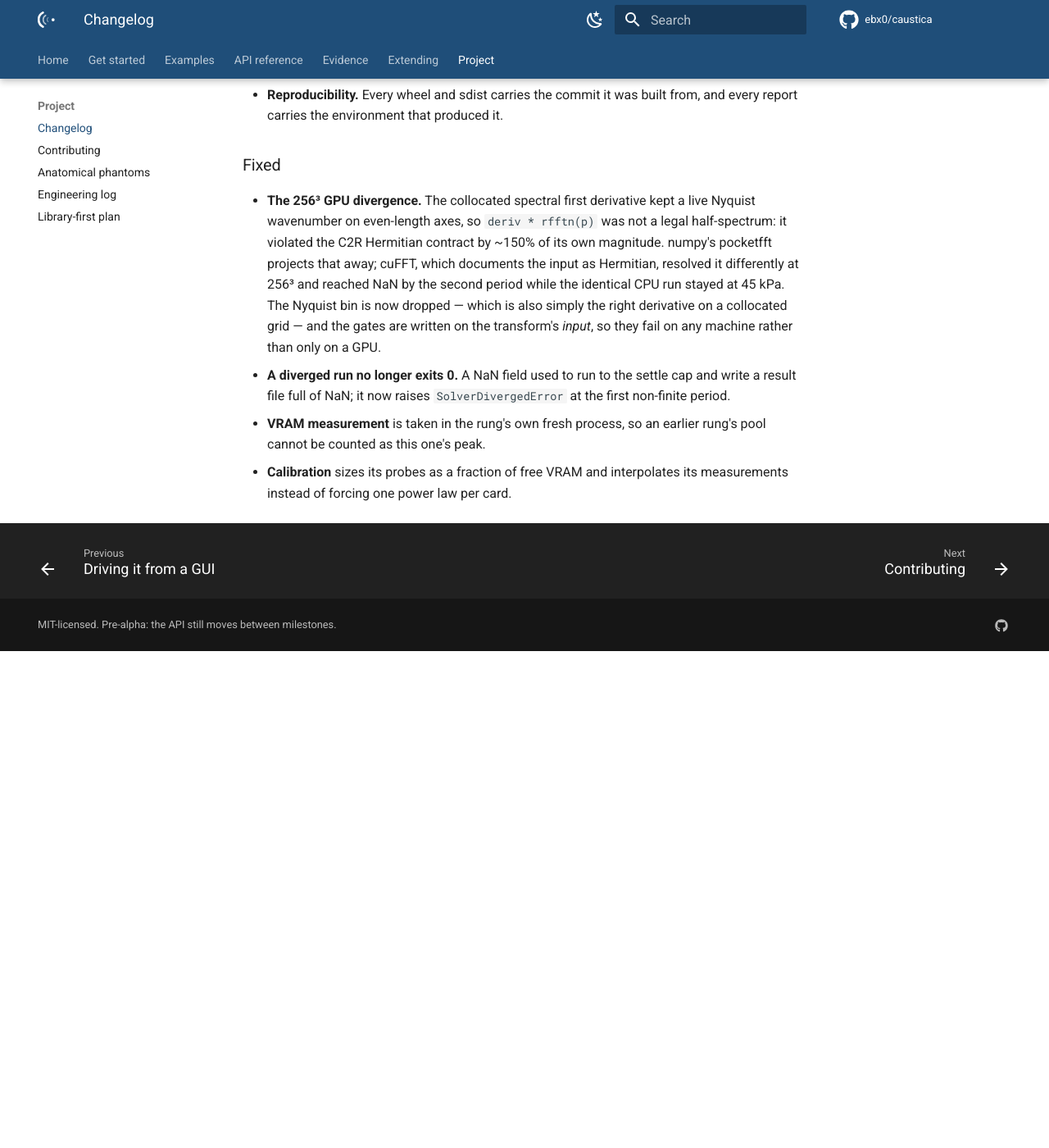
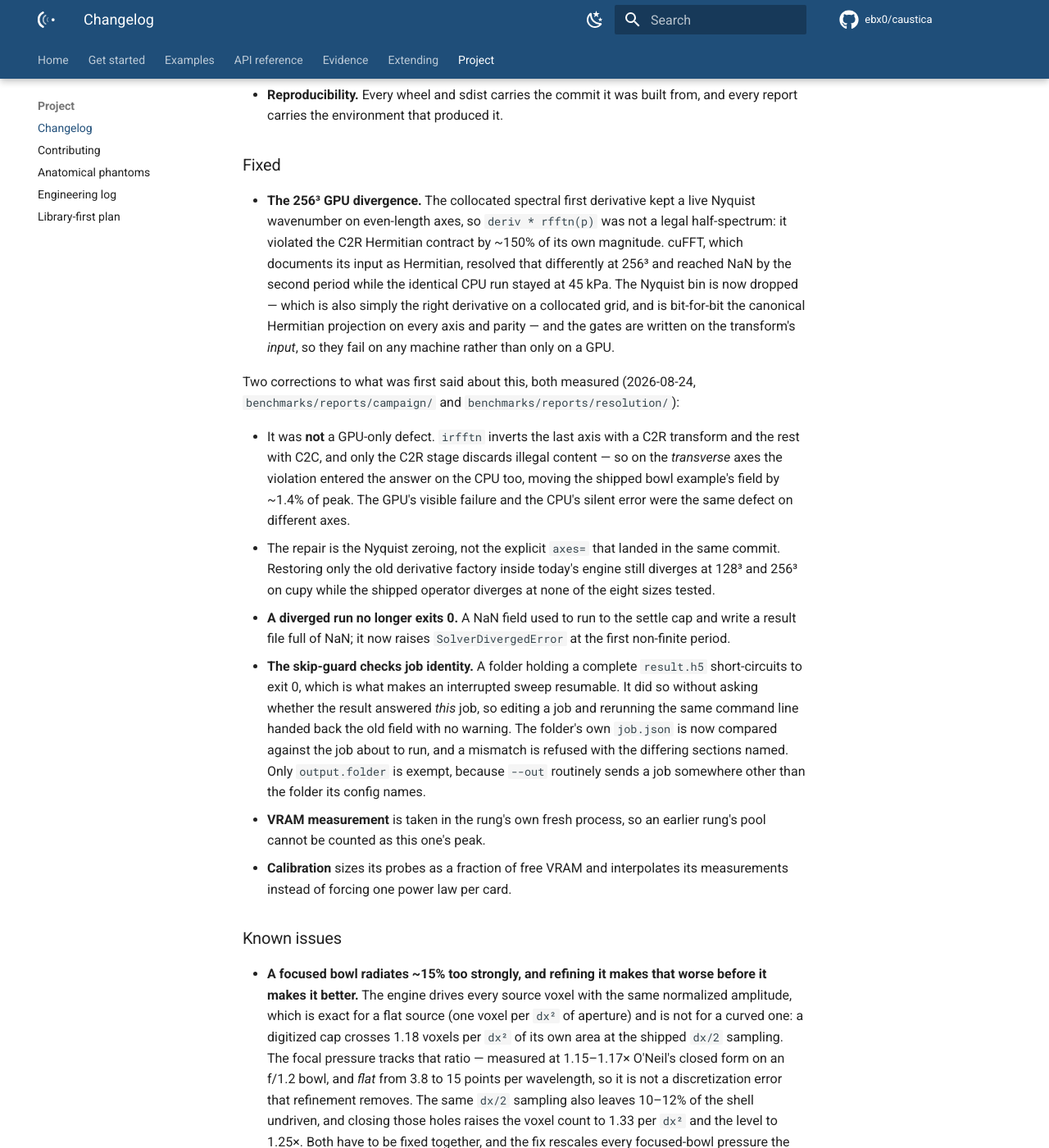
Before and after one commit to ebx0/caustica, an MkDocs documentation site: the page built from docs/changelog.md, in a window 1280 px wide and 1400 px high, scrolled down 1538 px. Shown: the whole window at 82% size. Built offline with MkDocs 1.6.1 and Material for MkDocs 9.7.7, drawn with Linux system fonts in a browser that asks for light colours; comment, search, counter and statistics services are not loaded; before the commit the page ends 2332 px from its top, so only the background shows below that; some of the changed text lies outside the part shown.

Commit message:
docs: correct the Nyquist story and name the bowl amplitude limit
Two things the changelog said about the 256^3 defect were wrong. It was
not GPU-only: irfftn inverts only the last axis with a C2R transform, so
on the transverse axes the illegal content entered the CPU answer too.
And the repair was the Nyquist zeroing rather than the explicit axes=
that landed in the same commit, which one run now separates.

The bowl amplitude limit is new and belongs where a reader will meet it
before quoting a pascal: shapes, focal positions and relative
comparisons are unaffected, an absolute pressure is high by roughly 15
%.

```diff
--- a/CHANGELOG.md
+++ b/CHANGELOG.md
@@ -46,18 +46,68 @@
 - **The 256³ GPU divergence.** The collocated spectral first derivative kept a
   live Nyquist wavenumber on even-length axes, so `deriv * rfftn(p)` was not a
   legal half-spectrum: it violated the C2R Hermitian contract by ~150% of its
-  own magnitude. numpy's pocketfft projects that away; cuFFT, which documents
-  the input as Hermitian, resolved it differently at 256³ and reached NaN by
-  the second period while the identical CPU run stayed at 45 kPa. The Nyquist
-  bin is now dropped — which is also simply the right derivative on a
-  collocated grid — and the gates are written on the transform's *input*, so
-  they fail on any machine rather than only on a GPU.
+  own magnitude. cuFFT, which documents its input as Hermitian, resolved that
+  differently at 256³ and reached NaN by the second period while the identical
+  CPU run stayed at 45 kPa. The Nyquist bin is now dropped — which is also
+  simply the right derivative on a collocated grid, and is bit-for-bit the
+  canonical Hermitian projection on every axis and parity — and the gates are
+  written on the transform's *input*, so they fail on any machine rather than
+  only on a GPU.
+
+  Two corrections to what was first said about this, both measured
+  (2026-08-24, `benchmarks/reports/campaign/` and `benchmarks/reports/resolution/`):
+
+  - It was **not** a GPU-only defect. `irfftn` inverts the last axis with a
+    C2R transform and the rest with C2C, and only the C2R stage discards
+    illegal content — so on the *transverse* axes the violation entered the
+    answer on the CPU too, moving the shipped bowl example's field by ~1.4% of
+    peak. The GPU's visible failure and the CPU's silent error were the same
+    defect on different axes.
+  - The repair is the Nyquist zeroing, not the explicit `axes=` that landed in
+    the same commit. Restoring only the old derivative factory inside today's
+    engine still diverges at 128³ and 256³ on cupy while the shipped operator
+    diverges at none of the eight sizes tested.
 - **A diverged run no longer exits 0.** A NaN field used to run to the settle
   cap and write a result file full of NaN; it now raises `SolverDivergedError`
   at the first non-finite period.
+- **The skip-guard checks job identity.** A folder holding a complete
+  `result.h5` short-circuits to exit 0, which is what makes an interrupted
+  sweep resumable. It did so without asking whether the result answered *this*
+  job, so editing a job and rerunning the same command line handed back the old
+  field with no warning. The folder's own `job.json` is now compared against the
+  job about to run, and a mismatch is refused with the differing sections named.
+  Only `output.folder` is exempt, because `--out` routinely sends a job
+  somewhere other than the folder its config names.
 - **VRAM measurement** is taken in the rung's own fresh process, so an earlier
   rung's pool cannot be counted as this one's peak.
 - **Calibration** sizes its probes as a fraction of free VRAM and interpolates
   its measurements instead of forcing one power law per card.
 
+### Known issues
+
+- **A focused bowl radiates ~15% too strongly, and refining it makes that
+  worse before it makes it better.** The engine drives every source voxel with
+  the same normalized amplitude, which is exact for a flat source (one voxel per
+  `dx²` of aperture) and is not for a curved one: a digitized cap crosses 1.18
+  voxels per `dx²` of its own area at the shipped `dx/2` sampling. The focal
+  pressure tracks that ratio — measured at 1.15–1.17× O'Neil's closed form on an
+  f/1.2 bowl, and *flat* from 3.8 to 15 points per wavelength, so it is not a
+  discretization error that refinement removes. The same `dx/2` sampling also
+  leaves 10–12% of the shell undriven, and closing those holes raises the voxel
+  count to 1.33 per `dx²` and the level to 1.25×. Both have to be fixed
+  together, and the fix rescales every focused-bowl pressure the library has
+  produced. Nothing in the shipped gates would have caught it: the analytic
+  suite compares normalized shape, peak position and −6 dB width, all of which
+  agree well and improve with resolution. k-Wave, driven from the same voxel set
+  but smoothing its source mask, sits closer to the closed form at 1.07–1.11×.
+  Measured in `benchmarks/reports/geometry/` and `benchmarks/reports/resolution/`;
+  characterized by `tests/test_geometry_fidelity.py` so that changing it is a
+  deliberate act.
+- **`kappa` is cross-axis inconsistent** since the Nyquist fix. `sinc(c dt |k|/2)`
+  still evaluates `|k|` with the true Nyquist component included, so on a
+  Nyquist hyperplane the surviving transverse derivative is scaled by a
+  dispersion factor evaluated at a wavevector the operator has just declared
+  unrepresentable: up to ~10% amplitude error there at the shipped CFL, over
+  planes carrying ~0.1% of the field's energy.
+
 [Unreleased]: https://github.com/ebx0/caustica/commits/master
```
Also changed, not shown: docs/validation.md (+34 -3 lines).
